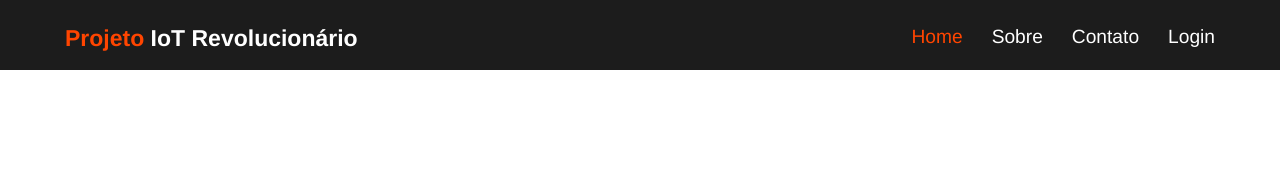
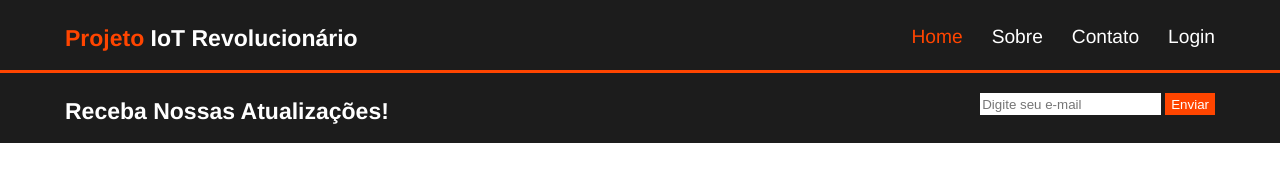
Before and after one commit to VianaPP/aula-2-site-institucional, a plain HTML site: page index.html in a window 1280 px wide. Drawn offline with Linux system fonts and the light colour scheme.

Commit message:
atualização do site

```diff
--- a/css/meu_estilo.css
+++ b/css/meu_estilo.css
@@ -47,3 +47,25 @@ ul{
 .li_home{
     color:orangered;
 }
+
+.borda_header{
+    height: 3px;
+    background-color: orangered;
+}
+
+.nav_inp_button{
+    padding-top: 10px;
+}
+
+.botao{
+    background-color: orangered;
+    border: 0;
+    color: white;
+    height: 22px;
+
+}
+
+.nav_inp_button input{
+    border: 0;
+    height: 20px;
+}
--- a/index.html
+++ b/index.html
@@ -1,5 +1,6 @@
 <!DOCTYPE html>
 <html lang="pt">
+
 <head>
     <meta charset="UTF-8">
     <meta http-equiv="X-UA-Compatible" content="IE=edge">
@@ -7,10 +8,13 @@
     <link rel="stylesheet" href="css/meu_estilo.css">
     <title>Site</title>
 </head>
-<body><!--aaa-->
+
+<body>
+    <!--aaa-->
     <div class="cabecalho">
         <div class="caixa">
-            <span><h1><b>Projeto</b> IoT Revolucionário</h1>
+            <span>
+                <h1><b>Projeto</b> IoT Revolucionário</h1>
             </span>
             <nav>
                 <ul>
@@ -22,5 +26,20 @@
             </nav>
         </div>
     </div>
+    <div class="borda_header"></div>
+
+    <div class="cabecalho">
+        <div class="caixa">
+            <span>
+                <h1> Receba Nossas Atualizações!</h1>
+            </span>
+            <nav class="nav_inp_button">
+                <input id="inp_email" placeholder="Digite seu e-mail">
+                <button class="botao">Enviar</button>
+            </nav>
+        </div>
+    </div>
+
 </body>
+
 </html>
```
